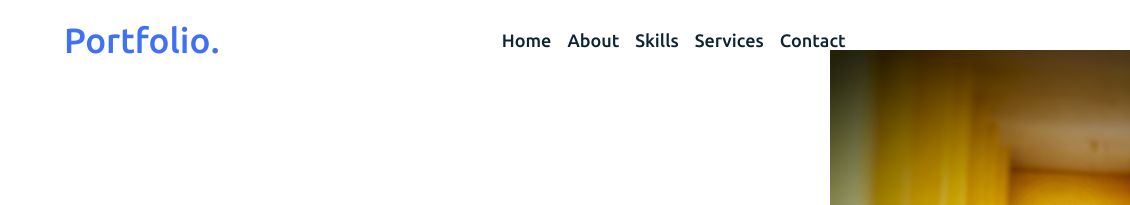
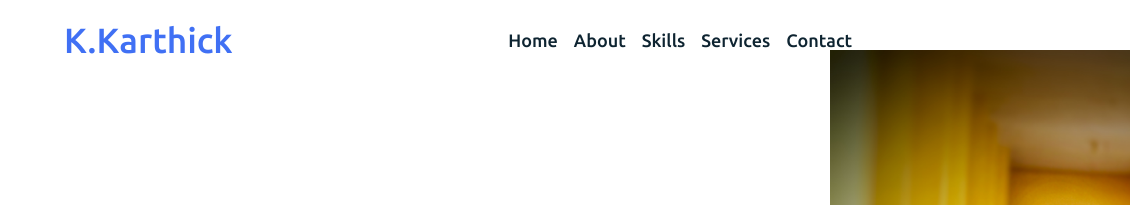
Before and after one commit to Karthick1202/portfolio, a plain HTML site: page index.html in a window 1280 px wide. Shown: the top 205 px of the page, 0-1130 px from the left. Drawn offline with Linux system fonts and the light colour scheme.

Commit message:
mor commit

```diff
--- a/index.html
+++ b/index.html
@@ -17,7 +17,7 @@
     <!-- navgaition menu -->
     <nav>
       <div class="navbar">
-        <div class="logo"><a href="#">Portfolio.</a></div>
+        <div class="logo"><a href="#">K.Karthick</a></div>
         <ul class="menu">
           <li><a href="#home">Home</a></li>
           <li><a href="#about">About</a></li>
```
